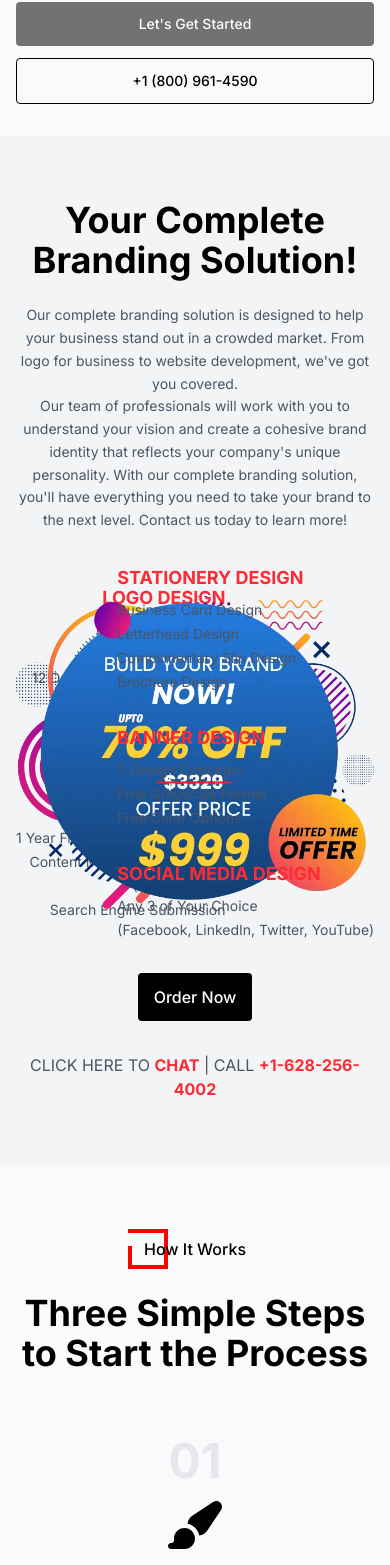
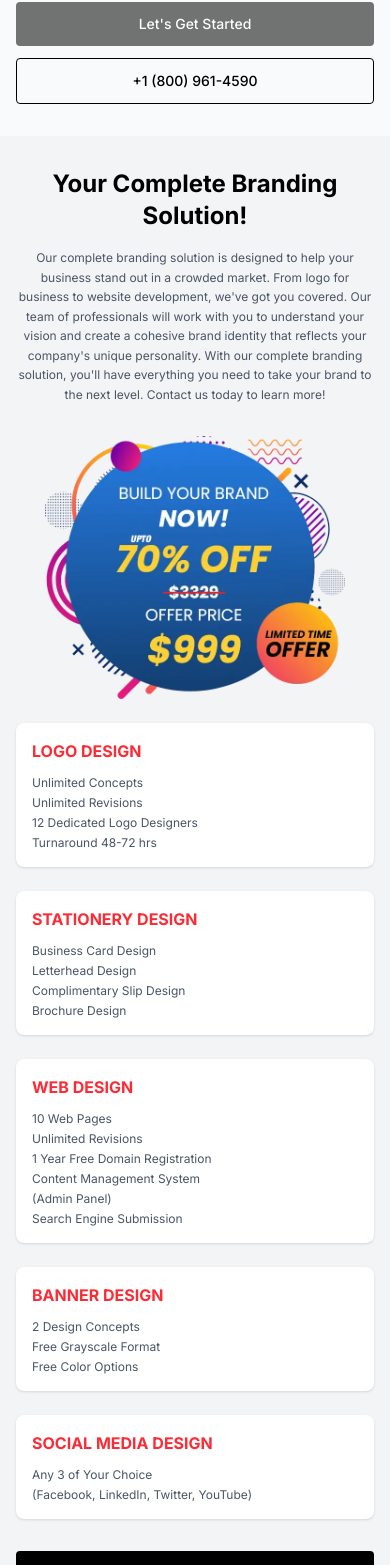
Before and after one commit to muhammadammar33/texturadigitals, a Next.js app: page / in a window 390 px wide. Shown: the part 7958-9523 px from the top of the page. Built offline with nearby package versions, Linux system fonts and the light colour scheme; a web font is replaced by a local one.

Commit message:
All Done

```diff
--- a/components/BrandingSolution.jsx
+++ b/components/BrandingSolution.jsx
@@ -5,14 +5,14 @@ import Link from "next/link";
 
 export default function BrandingSolution() {
   return (
-    <div className="bg-gray-100 min-h-screen py-16">
+    <div className="bg-gray-100 min-h-screen py-8 sm:py-16">
       {/* Header Section */}
-      <div className="text-center mb-16 px-4">
-        <h1 className="text-4xl lg:text-4xl font-bold text-black mb-6">
+      <div className="text-center mb-8 sm:mb-16 px-4">
+        <h1 className="text-2xl sm:text-3xl lg:text-4xl font-bold text-black mb-4 sm:mb-6">
           Your Complete Branding Solution!
         </h1>
-        <p className="text-gray-600 max-w-6xl mx-auto leading-relaxed text-sm">
-          Our complete branding solution is designed to help your business stand out in a crowded market. From logo for business to website development, we've got you covered. <br />
+        <p className="text-gray-600 max-w-6xl mx-auto leading-relaxed text-xs sm:text-sm">
+          Our complete branding solution is designed to help your business stand out in a crowded market. From logo for business to website development, we've got you covered. <br className="hidden sm:block" />
           Our team of professionals will work with you to understand your vision and create a cohesive brand identity that reflects your company's unique personality. With our
           complete branding solution, you'll have everything you need to take your brand to the next level. Contact us today to learn more!
         </p>
@@ -20,7 +20,80 @@ export default function BrandingSolution() {
 
       {/* Main Content Section */}
       <div className="max-w-6xl mx-auto px-4">
-        <div className="relative flex justify-center items-center">
+        {/* Mobile Layout */}
+        <div className="block lg:hidden space-y-6">
+          {/* Center Image */}
+          <div className="flex justify-center mb-6">
+            <Image
+              src="/assets/orderss.webp"
+              alt="Complete Branding Solution"
+              width={300}
+              height={200}
+              className="max-w-full h-auto object-contain"
+            />
+          </div>
+
+          {/* Services Grid for Mobile */}
+          <div className="grid grid-cols-1 sm:grid-cols-2 gap-6">
+            {/* Logo Design */}
+            <div className="bg-white p-4 rounded-lg shadow-sm">
+              <h3 className="text-red-500 font-bold text-base mb-3">LOGO DESIGN</h3>
+              <ul className="text-gray-600 space-y-1 text-xs">
+                <li>Unlimited Concepts</li>
+                <li>Unlimited Revisions</li>
+                <li>12 Dedicated Logo Designers</li>
+                <li>Turnaround 48-72 hrs</li>
+              </ul>
+            </div>
+
+            {/* Stationery Design */}
+            <div className="bg-white p-4 rounded-lg shadow-sm">
+              <h3 className="text-red-500 font-bold text-base mb-3">STATIONERY DESIGN</h3>
+              <ul className="text-gray-600 space-y-1 text-xs">
+                <li>Business Card Design</li>
+                <li>Letterhead Design</li>
+                <li>Complimentary Slip Design</li>
+                <li>Brochure Design</li>
+              </ul>
+            </div>
+
+            {/* Web Design */}
+            <div className="bg-white p-4 rounded-lg shadow-sm">
+              <h3 className="text-red-500 font-bold text-base mb-3">WEB DESIGN</h3>
+              <ul className="text-gray-600 space-y-1 text-xs">
+                <li>10 Web Pages</li>
+                <li>Unlimited Revisions</li>
+                <li>1 Year Free Domain Registration</li>
+                <li>Content Management System</li>
+                <li>(Admin Panel)</li>
+                <li>Search Engine Submission</li>
+              </ul>
+            </div>
+
+            {/* Banner Design */}
+            <div className="bg-white p-4 rounded-lg shadow-sm">
+              <h3 className="text-red-500 font-bold text-base mb-3">BANNER DESIGN</h3>
+              <ul className="text-gray-600 space-y-1 text-xs">
+                <li>2 Design Concepts</li>
+                <li>Free Grayscale Format</li>
+                <li>Free Color Options</li>
+              </ul>
+            </div>
+
+            {/* Social Media Design */}
+            <div className="bg-white p-4 rounded-lg shadow-sm sm:col-span-2">
+              <h3 className="text-red-500 font-bold text-base mb-3">SOCIAL MEDIA DESIGN</h3>
+              <ul className="text-gray-600 space-y-1 text-xs">
+                <li>Any 3 of Your Choice</li>
+                <li>(Facebook, LinkedIn, Twitter, YouTube)</li>
+              </ul>
+            </div>
+          </div>
+        </div>
+
+        {/* Desktop Layout */}
+        <div className="hidden lg:block relative">
+          <div className="flex justify-center items-center">
             {/* Left Side Services */}
             <div className="absolute left-0 top-1/2 transform -translate-y-1/2 space-y-8">
               {/* Logo Design */}
@@ -92,19 +165,20 @@ export default function BrandingSolution() {
               </div>
             </div>
           </div>
+        </div>
 
         {/* Order Button */}
-        <div className="text-center mt-16">
+        <div className="text-center mt-8 sm:mt-16">
           <Link href={`/order-sequence`}>
-            <button className="flex-1 bg-black text-white py-3 px-4 rounded font-medium hover:bg-red-500 hover:text-black transition-colors">
+            <button className="w-full sm:w-auto bg-black text-white py-3 sm:py-4 px-6 sm:px-8 rounded font-medium hover:bg-red-500 hover:text-black transition-colors text-sm sm:text-base">
               Order Now
             </button>
           </Link>
         </div>
 
         {/* Contact Information */}
-        <div className="text-center mt-8">
-          <p className="text-gray-600">
+        <div className="text-center mt-6 sm:mt-8 px-4">
+          <p className="text-gray-600 text-xs sm:text-sm">
             CLICK HERE TO <span className="text-red-500 font-bold">CHAT</span> | CALL <span className="text-red-500 font-bold">+1-628-256-4002</span>
           </p>
         </div>
```
Lines whose indentation alone changed are shown as unchanged.
